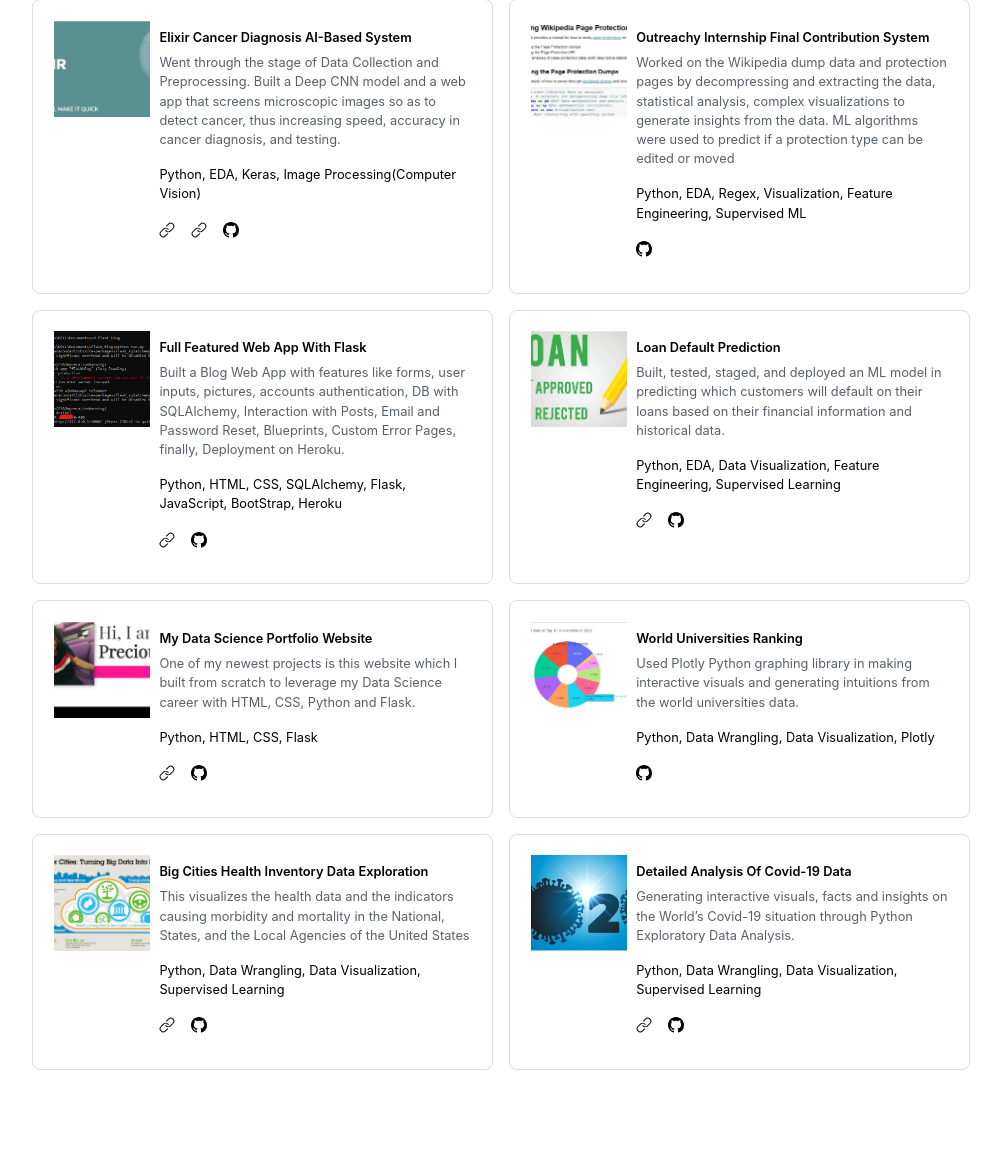
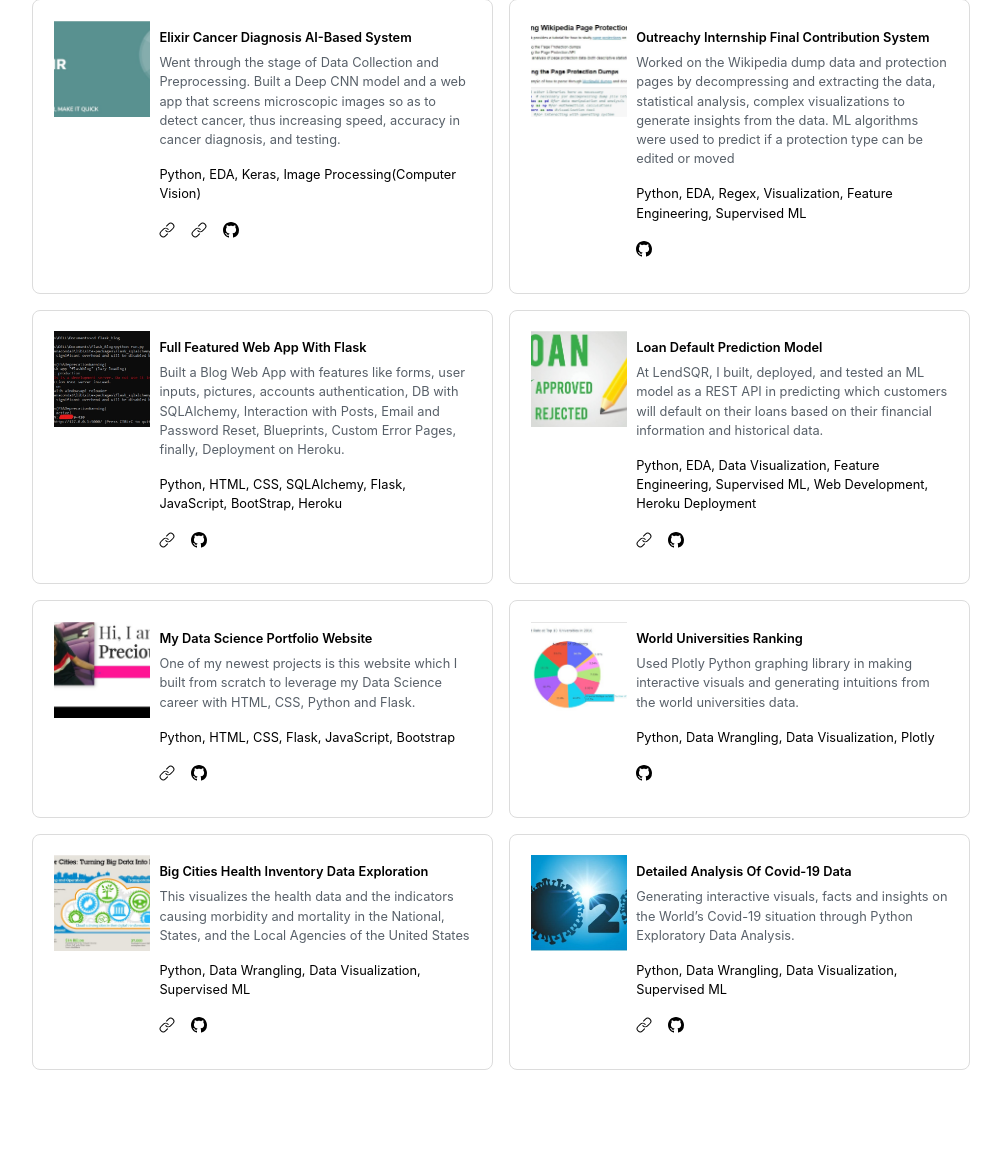
Before and after one commit to precillieo/Precillieo-Portfolio-Website, a Flask app: page /portfolio in a window 1280 px wide. Shown: the part 299-1473 px from the top of the page, without its empty margins (104-1105 px from the left). Run offline with Flask 2, Linux system fonts and the light colour scheme; some web fonts are replaced.

Commit message:
little update

```diff
--- a/templates/about.html
+++ b/templates/about.html
@@ -143,9 +143,9 @@
 						<div class="skill_data mr-1">
 							<span class="skill_lang"><span class="skill_color c-yellow"></span>Unsupervised ML</span>
 						</div>
-						<div class="skill_data mr-1">
+						<!--<div class="skill_data mr-1">
 							<span class="skill_lang"><span class="skill_color c-yellow"></span>K-Means</span>
-						</div>
+						</div>-->
 						<div class="skill_data mr-1">
 							<span class="skill_lang"><span class="skill_color c-yellow"></span>Tensorflow(Keras)</span>
 						</div>
--- a/templates/portfolio.html
+++ b/templates/portfolio.html
@@ -121,10 +121,10 @@
 				<img src="static/loanthr.jpg" alt="portfolio_thumbnails" class="meta_img">
 			</div>
 			<div class="portfolio_detail">
-				<div class="title"> Loan Default Prediction</div>
-				<div class="description">Built, tested, staged, and deployed an ML model in predicting which customers will default on their loans based on their financial information and historical data.</div>
+				<div class="title"> Loan Default Prediction Model</div>
+				<div class="description">At LendSQR, I built, deployed, and tested an ML model as a REST API in predicting which customers will default on their loans based on their financial information and historical data.</div>
 				<div class="languages">Python, EDA, Data Visualization, Feature Engineering, Supervised
-					Learning</div>
+					ML, Web Development, Heroku Deployment</div>
 				<div class="links d-flex justify-flex-start">
 					<div class="blog_link"><a
 							href="https://medium.com/datadriveninvestor/can-you-predict-customers-loan-default-using-machine-learning-be774489b8f5"><svg
@@ -157,7 +157,7 @@
 				<div class="description">One of my newest projects is this website which I built from scratch to
 					leverage my Data
 					Science career with HTML, CSS, Python and Flask.</div>
-				<div class="languages">Python, HTML, CSS, Flask</div>
+				<div class="languages">Python, HTML, CSS, Flask, JavaScript, Bootstrap</div>
 				<div class="links d-flex justify-flex-start">
 					<div class="blog_link"><a
 							href="https://precillieo.hashnode.dev/first-steps-into-building-your-data-science-portfolio-website"><svg
@@ -211,7 +211,7 @@
 				<div class="description">This visualizes the health data and the indicators causing morbidity and
 					mortality in the
 					National, States, and the Local Agencies of the United States</div>
-				<div class="languages">Python, Data Wrangling, Data Visualization, Supervised Learning</div>
+				<div class="languages">Python, Data Wrangling, Data Visualization, Supervised ML</div>
 				<div class="links d-flex justify-flex-start">
 					<div class="blog_link"><a
 							href="https://medium.com/aiplusoau/big-cities-health-inventory-data-exploration-8409e75916f"><svg
@@ -242,7 +242,7 @@
 				<div class="description">Generating interactive visuals, facts and insights on the World’s Covid-19
 					situation
 					through Python Exploratory Data Analysis.</div>
-				<div class="languages">Python, Data Wrangling, Data Visualization, Supervised Learning</div>
+				<div class="languages">Python, Data Wrangling, Data Visualization, Supervised ML</div>
 				<div class="links d-flex justify-flex-start">
 					<div class="blog_link"><a
 							href="https://medium.com/swlh/detailed-analysis-of-covid-19-data-6a17e579693f"><svg
```
